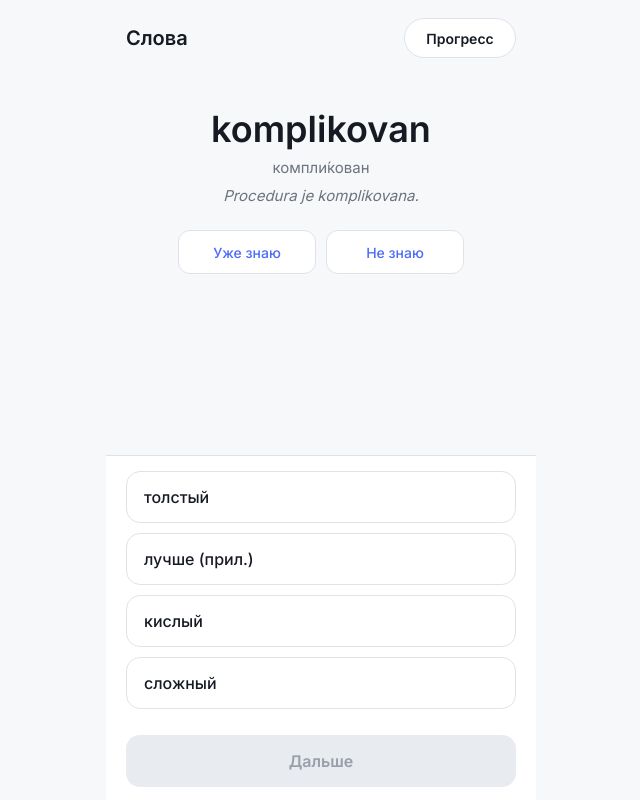
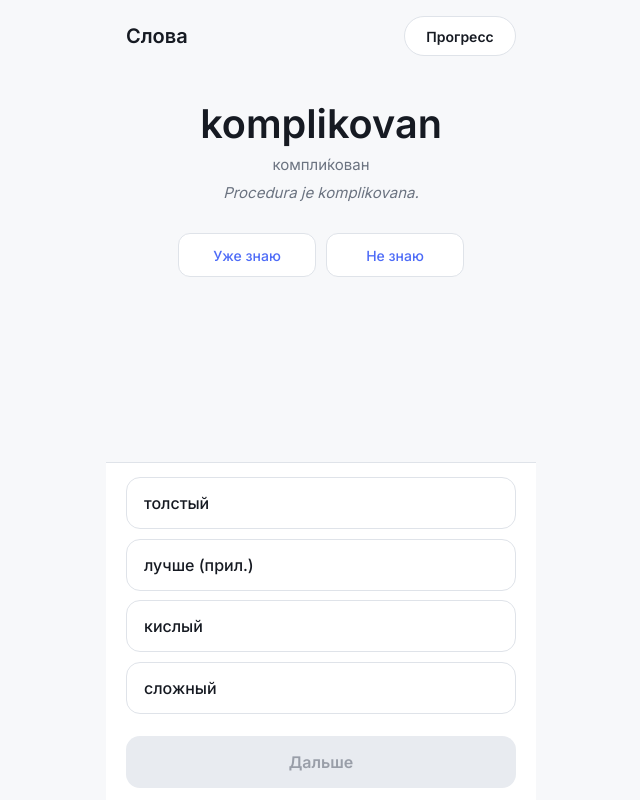
Before and after one commit to karech/words-learning, a website with bundled scripts: page index.html in a window 1280 px wide. Shown: the whole page, without its empty margins (319-959 px from the left). Built offline with nearby package versions, Linux system fonts and the light colour scheme.

Commit message:
Scale learn screen with viewport height
Fills tall screens (installed PWA) without changing the short Safari
layout: spacing and word size grow with height, spare height is split
between the word block and feedback area, header moves into the notch
inset. Answer panel keeps its sizes.

```diff
--- a/css/app.css
+++ b/css/app.css
@@ -39,6 +39,9 @@
   --disabled-bg: #E8EBF0;
   --disabled-text: #999EA8;
   --pad-x: 20px;
+  /* Learn-screen growth factor: 0 at 660px tall (Safari with toolbars), 1px at 844, capped at 1.5px.
+     Spacing and sizes use calc(<min> + N * var(--u)) so the screen fills taller viewports (§27). */
+  --u: clamp(0px, (100dvh - 660px) / 184, 1.5px);
 }
 
 *, *::before, *::after { box-sizing: border-box; }
@@ -80,7 +83,9 @@ button:disabled { cursor: default; }
   margin: 0 auto;
   display: flex;
   flex-direction: column;
-  padding-top: env(safe-area-inset-top);
+  /* Notch / Dynamic Island insets (44–59px) have spare room below the status bar: header goes 8px into it.
+     A plain 20px status bar (iPhone SE) keeps its full inset. Browser: inset 0. */
+  padding-top: max(env(safe-area-inset-top) - 8px, min(env(safe-area-inset-top), 20px));
 }
 .screen {
   flex: 1;
@@ -90,7 +95,8 @@ button:disabled { cursor: default; }
 
 .header {
   height: 48px;
-  margin: 14px var(--pad-x) 0;
+  /* Safe-area inset (notch / Dynamic Island in standalone) already spaces the top; browser: inset 0, unchanged. */
+  margin: max(0px, calc(6px + 8 * var(--u) - env(safe-area-inset-top))) var(--pad-x) 0;
   display: flex;
   align-items: center;
   justify-content: space-between;
@@ -113,17 +119,19 @@ button:disabled { cursor: default; }
 
 /* Word area (§17) */
 .word-area {
-  margin: 12px var(--pad-x) 0;
-  padding: 33px 0 16px;
+  flex: 1 0 0; /* shares spare height with .feedback; content sits at the bottom */
+  margin: 0 var(--pad-x);
+  padding: calc(8px + 42 * var(--u)) 0 calc(8px + 8 * var(--u));
   display: flex;
   flex-direction: column;
+  justify-content: flex-end;
   align-items: center;
   text-align: center;
 }
 .word {
   margin: 0;
-  font-size: 36px;
-  line-height: 44px;
+  font-size: calc(32px + 10 * var(--u));
+  line-height: 1.22;
   font-weight: 600;
   overflow-wrap: anywhere;
 }
@@ -143,7 +151,7 @@ button:disabled { cursor: default; }
 }
 /* Уже знаю / Не знаю (§18) */
 .secondary-actions {
-  margin-top: 8px;
+  margin-top: calc(8px + 8 * var(--u));
   display: flex;
   gap: 10px;
 }
@@ -159,12 +167,12 @@ button:disabled { cursor: default; }
 }
 .btn-secondary:disabled { background: var(--disabled-bg); color: var(--disabled-text); }
 
-/* Reserved feedback (§19): takes the leftover height, shrinks first on short screens.
-   min-height = feedback content (title + line + example), so answering never shifts layout. */
+/* Reserved feedback (§19). Splits spare height evenly with .word-area (flex-basis 0, so the split
+   doesn't depend on content and answering never shifts layout). min-height = feedback content. */
 .feedback {
   flex: 1 0 0;
   min-height: 76px;
-  margin: 8px var(--pad-x) 16px;
+  margin: calc(4px + 4 * var(--u)) var(--pad-x) 0;
   display: flex;
   flex-direction: column;
   justify-content: center;
@@ -197,14 +205,15 @@ button:disabled { cursor: default; }
 
 /* Bottom panel (§20–22) */
 .panel {
-  padding: 15px var(--pad-x) calc(13px + env(safe-area-inset-bottom));
+  margin-top: calc(8px + 8 * var(--u));
+  padding: calc(10px + 5 * var(--u)) var(--pad-x) max(calc(8px + 5 * var(--u)), env(safe-area-inset-bottom));
   background: var(--surface);
   border-top: 1px solid var(--border);
 }
 .answers {
   display: flex;
   flex-direction: column;
-  gap: 10px;
+  gap: calc(8px + 2 * var(--u));
 }
 .answer {
   height: 52px;
@@ -228,7 +237,7 @@ button:disabled { cursor: default; }
 .btn-next {
   width: 100%;
   height: 52px;
-  margin-top: 26px;
+  margin-top: calc(12px + 14 * var(--u));
   border: 0;
   border-radius: 14px;
   background: var(--primary);
@@ -237,18 +246,6 @@ button:disabled { cursor: default; }
   font-weight: 600;
 }
 .btn-next:disabled { background: var(--disabled-bg); color: var(--disabled-text); }
-
-/* Short viewports (mobile Safari with toolbars ≈ 660px): tighten whitespace only;
-   answer / Next / secondary button sizes stay (§27). 390×844 is unaffected. */
-@media (max-height: 760px) {
-  .header { margin-top: 6px; }
-  .word-area { margin-top: 0; padding: 8px 0 8px; }
-  .word { font-size: 32px; line-height: 40px; }
-  .feedback { margin: 4px var(--pad-x) 8px; }
-  .panel { padding: 10px var(--pad-x) calc(8px + env(safe-area-inset-bottom)); }
-  .answers { gap: 8px; }
-  .btn-next { margin-top: 12px; }
-}
 
 /* Progress + settings (§28–30, learn-progress.png). Scrolls normally. */
 .settings {
```
Also changed, not shown: docs/app-spec.md (+2 -0 lines).
